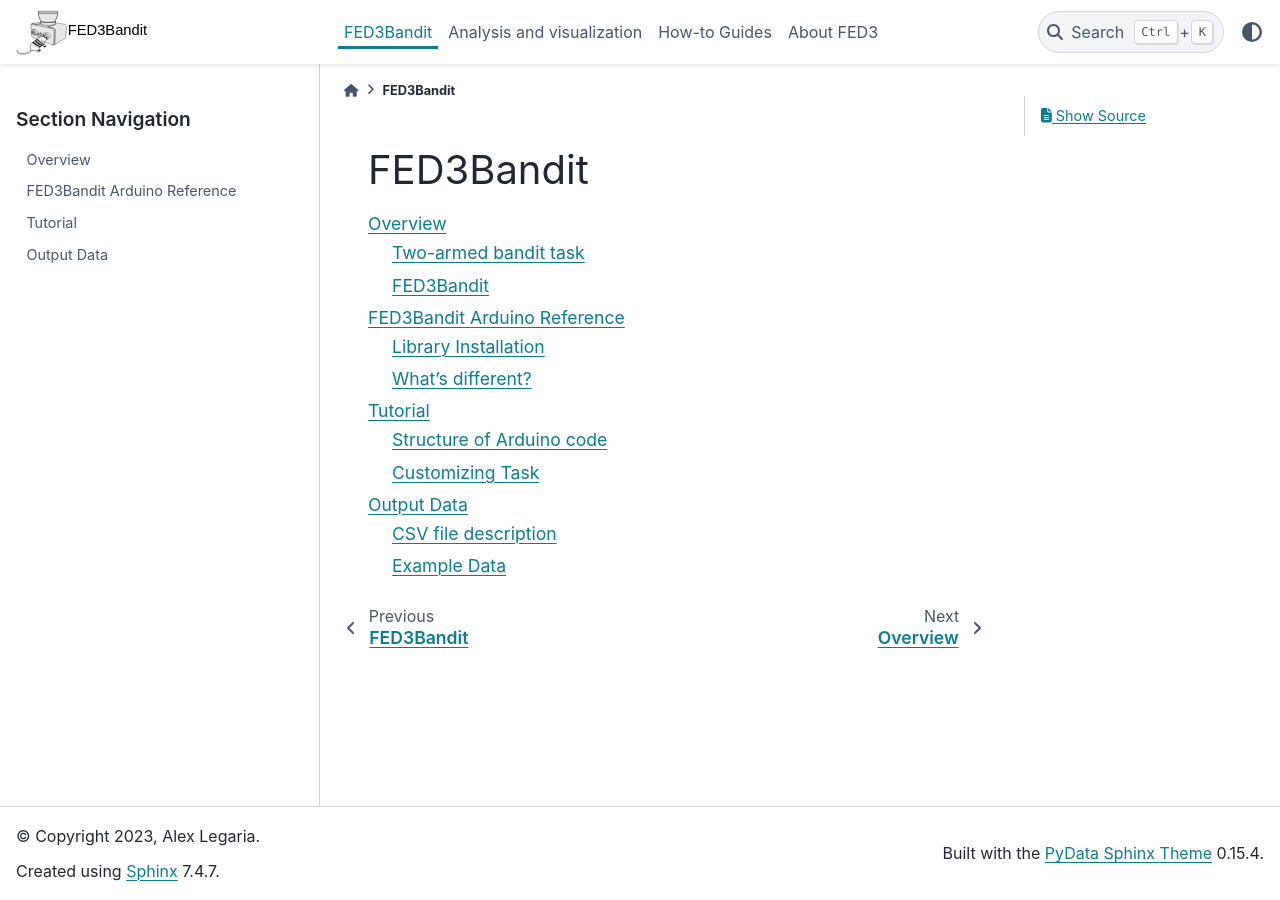
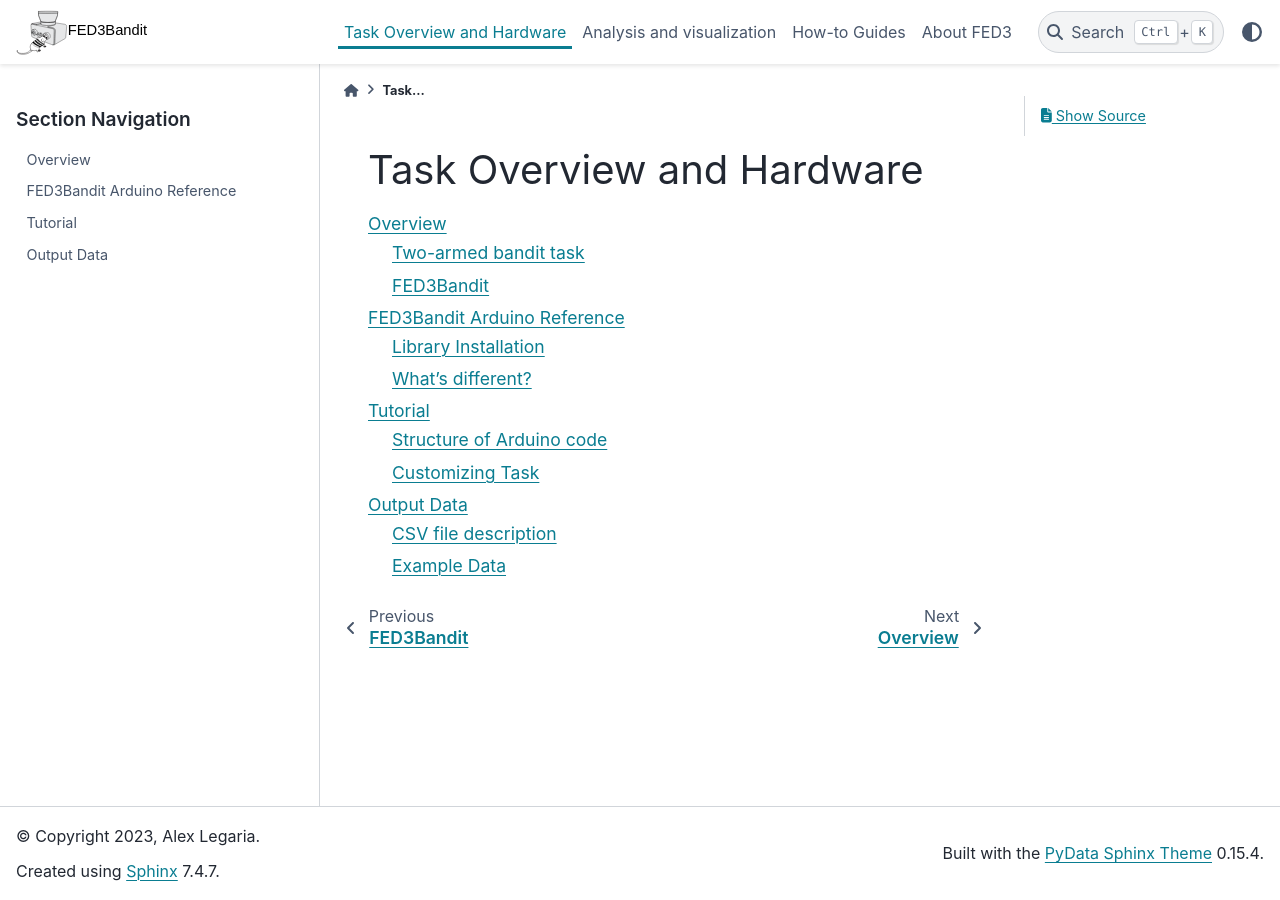
Before and after one commit to AlexLM96/fed3live, a Sphinx documentation site: the page built from docs/source/hardware/index.rst, in a window 1280 px wide. Built offline with Sphinx 7.4.7 and the PyData theme 0.15.4, drawn with Linux system fonts in a browser that asks for light colours.

Commit message:
Update docs

```diff
--- a/docs/source/hardware/index.rst
+++ b/docs/source/hardware/index.rst
@@ -1,5 +1,5 @@
 
-FED3Bandit
+Task Overview and Hardware
 ===============================
 
 .. toctree::
```
Also changed, not shown: docs/source/_static/data_output_sample.png.
